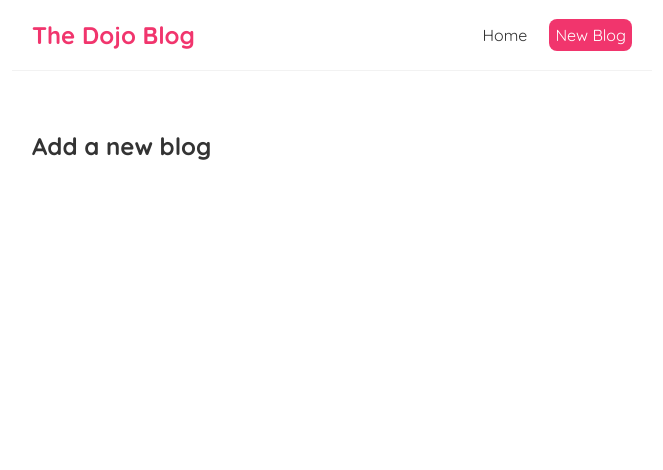
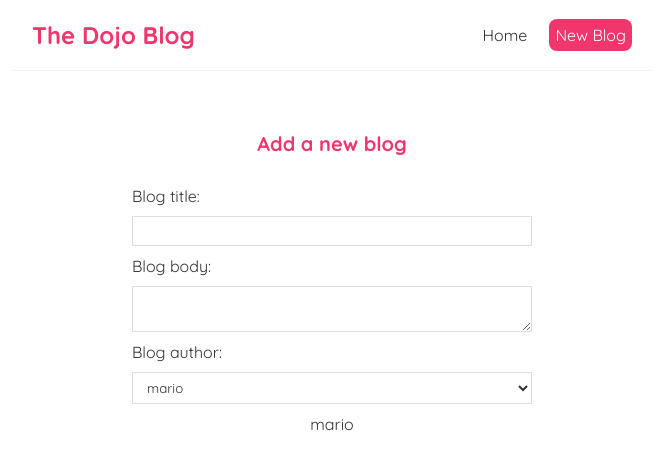
Before and after one commit to fvvsantana/learningReact, a React (Create React App) app in the folder dojo-blog/: page /create in a window 1280 px wide. Shown: the top 470 px of the page, without its empty margins (308-971 px from the left). Built offline with nearby package versions, Linux system fonts and the light colour scheme.

Commit message:
Create form at create blog page

```diff
--- a/dojo-blog/src/index.css
+++ b/dojo-blog/src/index.css
@@ -69,3 +69,41 @@
 .blog-details div {
   margin: 20px 0px;
 }
+
+.create {
+  max-width: 400px;
+  margin: 0px auto;
+  text-align: center;
+}
+
+.create label {
+  display: block;
+  text-align: start;
+}
+
+.create h2 {
+  font-size: 20px;
+  color: #f1356d;
+  margin-bottom: 30px;
+}
+
+.create input,
+.create textarea,
+.create select {
+  width: 100%;
+  padding: 6px 10px;
+  margin: 10px 0px;
+  border: 1px solid #ddd;
+  background: white;
+  box-sizing: border-box;
+  display: block;
+}
+
+.create button {
+  background: #f1356d;
+  color: white;
+  border: 0;
+  padding: 8px;
+  border-radius: 8px;
+  cursor: pointer;
+}
--- a/dojo-blog/src/lessons/Create.js
+++ b/dojo-blog/src/lessons/Create.js
@@ -1,9 +1,40 @@
+import { useState } from 'react';
+
 const Create = () => {
+    const [title, setTitle] = useState('');
+    const [body, setBody] = useState('');
+    const [author, setAuthor] = useState('mario');
     return (
         <div className="create">
             <h2>Add a new blog</h2>
+            <form>
+                <label>Blog title:</label>
+                <input
+                    type='text'
+                    required
+                    value={title}
+                    onChange={(e) => setTitle(e.target.value)}
+                />
+                <label>Blog body:</label>
+                <textarea
+                    required
+                    value={body}
+                    onChange={(e) => setBody(e.target.value)}
+                />
+                <label>Blog author:</label>
+                <select
+                    value={author}
+                    onChange={(e) => setAuthor(e.target.value)}
+                >
+                    <option value='mario'>mario</option>
+                    <option value='yoshi'>yoshi</option>
+                </select>
+            </form>
+            <p>{title}</p>
+            <p>{body}</p>
+            <p>{author}</p>
         </div>
-      );
+    );
 }
 
 export default Create;
```
